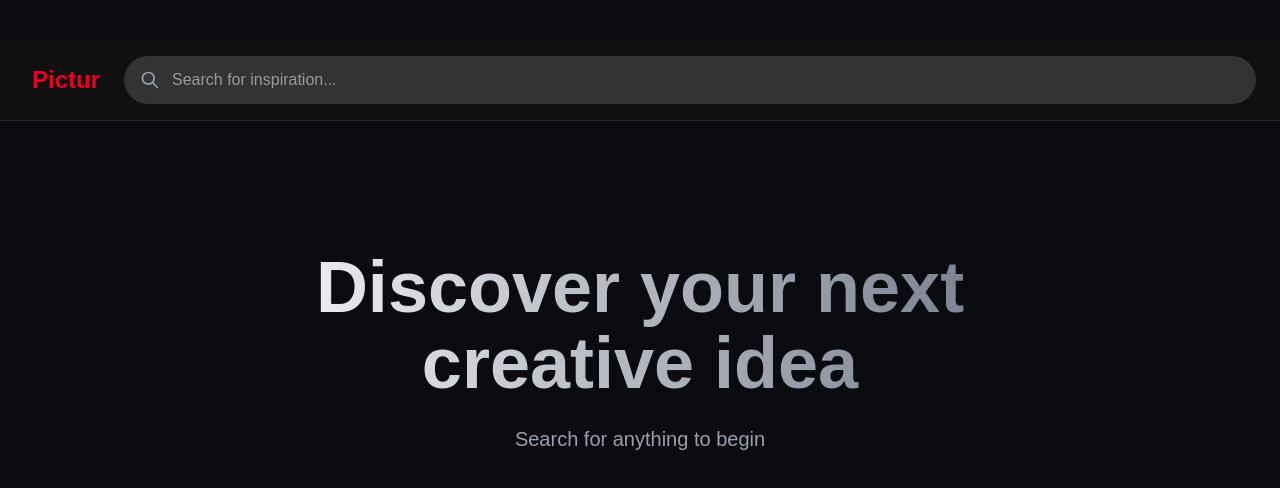
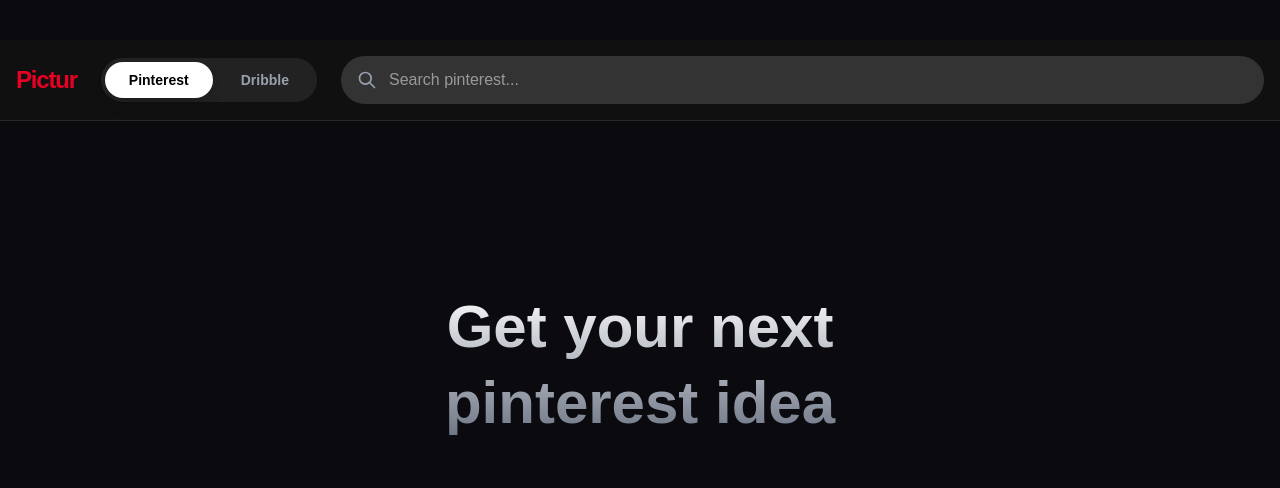
Before and after one commit to Foxelt-manning/Picture-Resource-Generator, a React (Vite) app: page / in a window 1280 px wide. Shown: the top 488 px of the page. Built offline with nearby package versions, Linux system fonts and the light colour scheme.

Commit message:
Refactor SearchPinterest to support multiple tabs

```diff
--- a/src/Components/search.jsx
+++ b/src/Components/search.jsx
@@ -7,112 +7,130 @@
 
 const SearchPinterest = () => {
     const [query, setQuery] = useState("");
-    const [imageData, setImageData] = useState({ pinterest: [] });
+    const [activeTab, setActiveTab] = useState("pinterest"); // 'pinterest' or 'dribble'
+    const [imageData, setImageData] = useState({
+        pinterest: [],
+        dribble: []
+    });
     const [visiblityCount, setVisibilityCount] = useState(20);
     const [q, setQ] = useState("")
     const [loading, setLoading] = useState(false)
 
     useEffect(() => {
-        const fetchPinterest = async () => {
+        const fetchImages = async () => {
             if (!q) return;
             setLoading(true);
             try {
-                // 1. Check Cache Logic
-                if (searchExists(q, "pinterest")) {
-                    const Cachedpinterest = getSearch(q, "pinterest")
-                    setImageData({ pinterest: Cachedpinterest.images || [] });
+                // Check Cache first
+                if (searchExists(q, activeTab)) {
+                    const cached = getSearch(q, activeTab);
+                    setImageData(prev => ({ ...prev, [activeTab]: cached.images || [] }));
                     setLoading(false);
                     return;
                 }
 
-                // 2. Fetch from Pinterest API
+                // Fetch logic (Using Pinterest API as primary)
                 const res = await axios.get(`${api}?query=${q}`)
                 const newImages = res.data.data;
 
-                // 3. Save to cache
-                saveSearch(q, "pinterest", newImages);
-                setImageData({ pinterest: newImages });
+                saveSearch(q, activeTab, newImages);
+                setImageData(prev => ({ ...prev, [activeTab]: newImages }));
             } catch (error) {
-                console.error("Error fetching images:", error);
+                console.error("Error fetching:", error);
             } finally {
                 setLoading(false);
             }
         }
-        fetchPinterest()
-    }, [q])
+        fetchImages()
+    }, [q, activeTab]) // Refetch if query or tab changes
 
     const handleSearch = () => {
         if (!query.trim()) return;
-        setImageData({ pinterest: [] });
         setQ(query);
         setVisibilityCount(20);
     }
 
     return (
         <div className="min-h-screen bg-[#111] text-white font-dm-sans">
-            {/* Pinterest-style Sticky Header */}
-            <header className="sticky top-0 z-50 bg-[#111]/90 backdrop-blur-md py-4 px-6 border-b border-white/10">
-                <div className="max-w-7xl mx-auto flex items-center gap-4">
-                    <div className="text-[#E60023] font-bold text-2xl px-2 cursor-pointer" onClick={() => window.location.reload()}>
+            {/* Header with Search & Tabs */}
+            <header className="sticky top-0 z-50 bg-[#111]/95 backdrop-blur-md border-b border-white/10">
+                <div className="max-w-7xl mx-auto px-4 py-4 space-y-4">
+                    <div className="flex items-center gap-6">
+                        <div className="text-[#E60023] font-bold text-2xl tracking-tighter cursor-pointer" onClick={() => window.location.reload()}>
                             Pictur
                         </div>
+
+                        {/* Tab Switcher */}
+                        <nav className="flex gap-1 bg-[#222] p-1 rounded-full">
+                            {['pinterest', 'dribble'].map((tab) => (
+                                <button
+                                    key={tab}
+                                    onClick={() => setActiveTab(tab)}
+                                    className={`px-6 py-2 rounded-full text-sm font-bold capitalize transition-all ${
+                                        activeTab === tab
+                                        ? 'bg-white text-black shadow-lg'
+                                        : 'text-gray-400 hover:text-white'
+                                    }`}
+                                >
+                                    {tab}
+                                </button>
+                            ))}
+                        </nav>
+
+                        {/* Search Bar */}
                         <div className="relative flex-1 group">
                             <input
                                 type="text"
-                            placeholder="Search for inspiration..."
+                                placeholder={`Search ${activeTab}...`}
                                 value={query}
                                 onChange={(e) => setQuery(e.target.value)}
                                 onKeyDown={(e) => e.key === "Enter" && handleSearch()}
                                 className="w-full bg-[#333] hover:bg-[#444] transition-colors rounded-full py-3 px-12 outline-none focus:ring-2 focus:ring-white/20"
                             />
                             <span className="absolute left-4 top-3.5 text-gray-400">
-                            <svg className="w-5 h-5" fill="none" stroke="currentColor" viewBox="0 0 24 24">
-                                <path strokeLinecap="round" strokeLinejoin="round" strokeWidth="2" d="M21 21l-6-6m2-5a7 7 0 11-14 0 7 7 0 0114 0z" />
-                            </svg>
+                                <svg className="w-5 h-5" fill="none" stroke="currentColor" viewBox="0 0 24 24"><path strokeLinecap="round" strokeLinejoin="round" strokeWidth="2" d="M21 21l-6-6m2-5a7 7 0 11-14 0 7 7 0 0114 0z" /></svg>
                             </span>
+                        </div>
                     </div>
                 </div>
             </header>
 
-            <main className="wrapper pt-8">
-                {/* Initial Welcome State */}
+            <main className="wrapper pt-10 px-4">
+                {/* Welcome State */}
                 {!q && !loading && (
-                    <div className="text-center py-24">
-                        <h1 className="text-5xl md:text-7xl font-bold mb-6 bg-gradient-to-r from-white to-gray-500 bg-clip-text text-transparent">
-                            Discover your next <br/> creative idea
+                    <div className="text-center py-32">
+                        <h1 className="text-6xl font-bold mb-4 bg-gradient-to-b from-white to-gray-500 bg-clip-text text-transparent">
+                            Get your next <br/> {activeTab} idea
                         </h1>
-                        <p className="text-gray-400 text-xl">Search for anything to begin</p>
                     </div>
                 )}
 
                 {loading && (
-                    <div className="flex flex-col items-center py-20">
-                        <div className="animate-spin rounded-full h-12 w-12 border-t-2 border-b-2 border-[#E60023]"></div>
-                        <p className="mt-4 text-gray-500">Curating results...</p>
+                    <div className="flex justify-center py-20">
+                        <div className="animate-spin rounded-full h-10 w-10 border-b-2 border-[#E60023]"></div>
                     </div>
                 )}
 
-                {/* Masonry Waterfall Grid */}
-                {!loading && imageData.pinterest.length > 0 && (
+                {/* Waterfall Grid */}
+                {!loading && imageData[activeTab]?.length > 0 && (
                     <section>
                         <div className="all-movies">
-                            {/* Uses CSS columns for the waterfall effect defined in index.css */}
                             <ul className="columns-2 md:columns-3 lg:columns-4 xl:columns-5 gap-4">
-                                {imageData.pinterest.slice(0, visiblityCount).map((im, i) => (
-                                    <li key={`pin-${i}`} className="mb-4 break-inside-avoid">
+                                {imageData[activeTab].slice(0, visiblityCount).map((im, i) => (
+                                    <li key={`${activeTab}-${i}`} className="mb-4 break-inside-avoid animate-in fade-in slide-in-from-bottom-4 duration-500">
                                         <ImageCard data={im} query={q} />
                                     </li>
                                 ))}
                             </ul>
                         </div>
 
-                        {visiblityCount < imageData.pinterest.length && (
-                            <div className="flex justify-center py-12">
+                        {visiblityCount < imageData[activeTab].length && (
+                            <div className="flex justify-center py-16">
                                 <button
-                                    className="bg-white text-black rounded-full px-10 py-3 font-bold hover:scale-105 transition-transform active:scale-95 shadow-lg"
+                                    className="bg-white text-black rounded-full px-12 py-4 font-bold hover:scale-105 transition-all shadow-xl active:scale-95"
                                     onClick={() => setVisibilityCount(prev => prev + 20)}
                                 >
-                                    Explore more
+                                    More {activeTab} results
                                 </button>
                             </div>
                         )}
```
Lines whose indentation alone changed are shown as unchanged.
